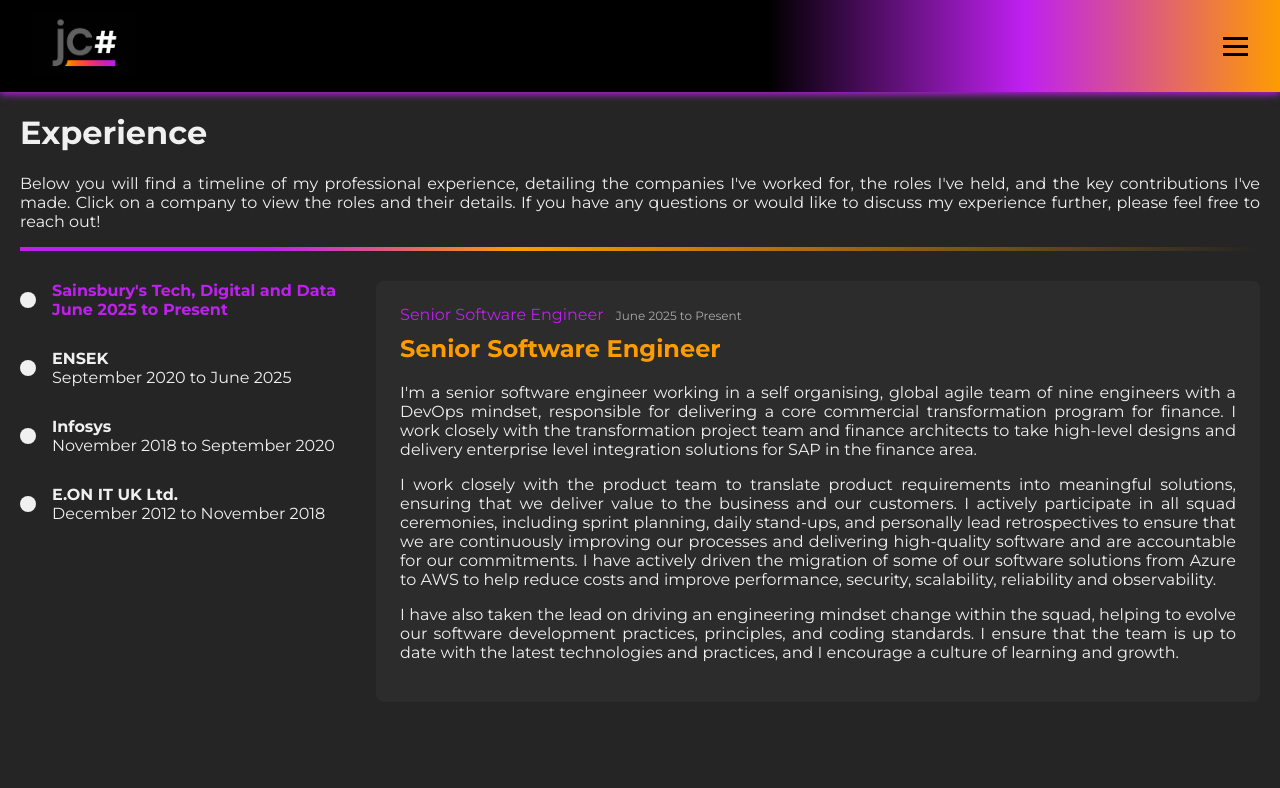
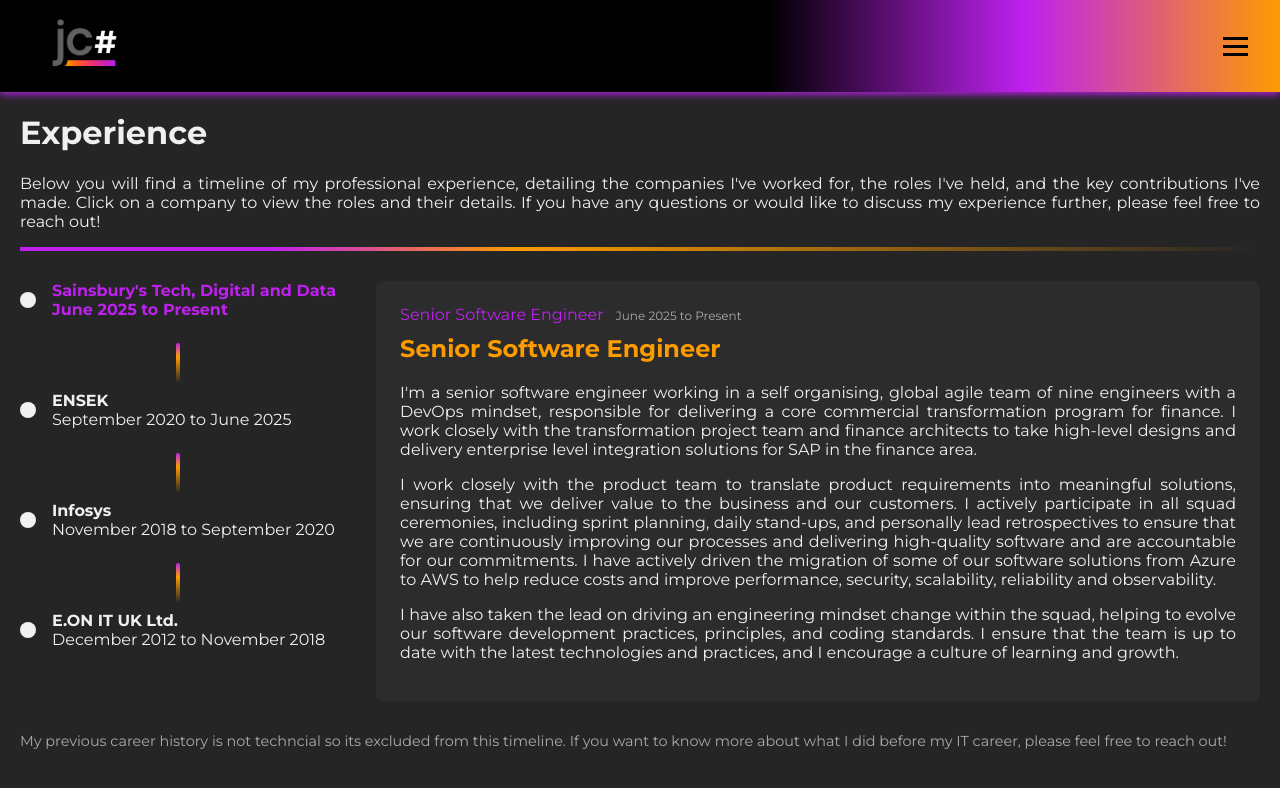
Before and after one commit to jacon-dev/website, a React (Create React App) app: page /website/experience in a window 1280 px wide. Shown: the top 788 px of the page. Built offline with nearby package versions, Linux system fonts and the light colour scheme; the HTML template or start-up script is replaced by a standard one.

Commit message:
Enhancing the experience page and removing use of className for class

```diff
--- a/src/components/Contact/Contact.js
+++ b/src/components/Contact/Contact.js
@@ -6,13 +6,13 @@
 import emailLogo from '../../assets/outlook-logo.png';
 
 const Contact = () => (
-  <div className="content-div">
+  <div class="content-div">
     <h1>Contact</h1>
     <p>
         If you would like to get in touch with me, feel free to reach out via any of the platforms below.
         I am always open to discussing new opportunities, collaborations, or simply connecting with like-minded individuals.
     </p>
-    <div className="gradient-divider"></div>
+    <div class="gradient-divider"></div>
     <p>
       You can find me on LinkedIn, GitHub, or send me an email. I look forward to hearing from you!
     </p>
--- a/src/components/Education/Education.js
+++ b/src/components/Education/Education.js
@@ -3,14 +3,14 @@
 import './Education.css';
 
 const Education = () => (
-  <div className="content-div">
+  <div class="content-div">
     <h1>Education</h1>
     <p>
       Below is a summary of my educational background, including certifications and courses that have contributed to my professional development.
       If you have any questions or would like to discuss my education further, please feel free to reach out!
     </p>
-    <div className="gradient-divider"></div>
-    <table className="education-table">
+    <div class="gradient-divider"></div>
+    <table class="education-table">
       <thead>
         <tr>
           <th>Course Name</th>
--- a/src/components/Experience/Experience.css
+++ b/src/components/Experience/Experience.css
@@ -16,7 +16,7 @@
     cursor: pointer;
     display: flex;
     align-items: center;
-    margin-bottom: 30px;
+    margin-bottom: 16px;
     transition: color 0.2s;
 }
 
@@ -50,6 +50,14 @@
     min-width: 300px;
 }
 
+.timeline-line {
+    width: 4px;
+    height: 40px;
+    margin: 8px auto 8px auto;
+    background: linear-gradient(to bottom, #BF20F0 0%, #FD9C00 35%, rgba(253,156,0,0) 100%);
+    border-radius: 2px;
+}
+
 .role-period {
     font-size: 0.75em;
     color: #aaa;
@@ -70,3 +78,10 @@
     margin-top: 0;
     color: #FD9C00;
 }
+
+sub {
+    display: block;
+    margin-top: 30px;
+    font-size: 0.9em;
+    color: #aaa;
+}
--- a/src/components/Experience/Experience.js
+++ b/src/components/Experience/Experience.js
@@ -14,7 +14,7 @@
   const roles = company.roles;
 
   return (
-    <div className="content-div">
+    <div class="content-div">
       <h1>Experience</h1>
       <p>
         Below you will find a timeline of my professional experience, detailing the companies I've worked for, the roles I've held, and the key contributions I've made.
@@ -22,31 +22,37 @@
         If you have any questions or would like to discuss my experience further, please feel free to reach out!
       </p>
       <div class="gradient-divider"></div>
-      <div className="timeline-container">
-        <div className="timeline">
+      <div class="timeline-container">
+        <div class="timeline">
           {companies.map((company, idx) => (
+
+            <React.Fragment key={company.name}>
               <div
                 key={company.name}
-              className={`timeline-item${selectedCompany === idx ? ' active' : ''}`}
+                class={`timeline-item${selectedCompany === idx ? ' active' : ''}`}
                 onClick={() => {
                   setSelectedCompany(idx);
                   setSelectedRole(0);
                 }}
               >
-              <div className="timeline-dot" />
-              <div className="timeline-label">
+                <div class="timeline-dot" />
+                <div class="timeline-label">
                   <strong>{company.name}</strong>
                   <span>{company.period}</span>
                 </div>
               </div>
+              {idx < companies.length - 1 && (
+                <div class="timeline-line"></div>
+              )}
+            </React.Fragment>
           ))}
         </div>
-        <div className="timeline-details">
-          <div className="roles-list">
+        <div class="timeline-details">
+          <div class="roles-list">
             {roles.map((role, idx) => (
               <div
                 key={role.title}
-                className={`role-item${selectedRole === idx ? ' active' : ''}`}
+                class={`role-item${selectedRole === idx ? ' active' : ''}`}
                 onClick={() => setSelectedRole(idx)}
                 style={{ cursor: 'pointer', marginBottom: '10px' }}
               >
@@ -54,11 +60,14 @@
               </div>
             ))}
           </div>
-          <div className="role-details">
+          <div class="role-details">
             {roles[selectedRole].details}
           </div>
         </div>
       </div>
+      <sub>
+        My previous career history is not techncial so its excluded from this timeline. If you want to know more about what I did before my IT career, please feel free to reach out!
+      </sub>
     </div>
   );
 };
--- a/src/components/Navbar/Navbar.js
+++ b/src/components/Navbar/Navbar.js
@@ -9,16 +9,16 @@
   const toggleMenu = () => setIsOpen(!isOpen);
 
   return (
-    <nav className="navbar">
-      <div className="logo">
+    <nav class="navbar">
+      <div class="logo">
         <img src={logo} alt="JC# Logo" />
       </div>
-      <div className={`burger ${isOpen ? 'open' : ''}`} onClick={toggleMenu}>
+      <div class={`burger ${isOpen ? 'open' : ''}`} onClick={toggleMenu}>
         <span />
         <span />
         <span />
       </div>
-      <ul className={`nav-links ${isOpen ? 'show' : ''}`}>
+      <ul class={`nav-links ${isOpen ? 'show' : ''}`}>
         <li><Link to="/about" onClick={toggleMenu}>About</Link></li>
         <li><Link to="/skills" onClick={toggleMenu}>Skills</Link></li>
         <li><Link to="/achievements" onClick={toggleMenu}>Achievements</Link></li>
```
Lines whose indentation alone changed are shown as unchanged.
